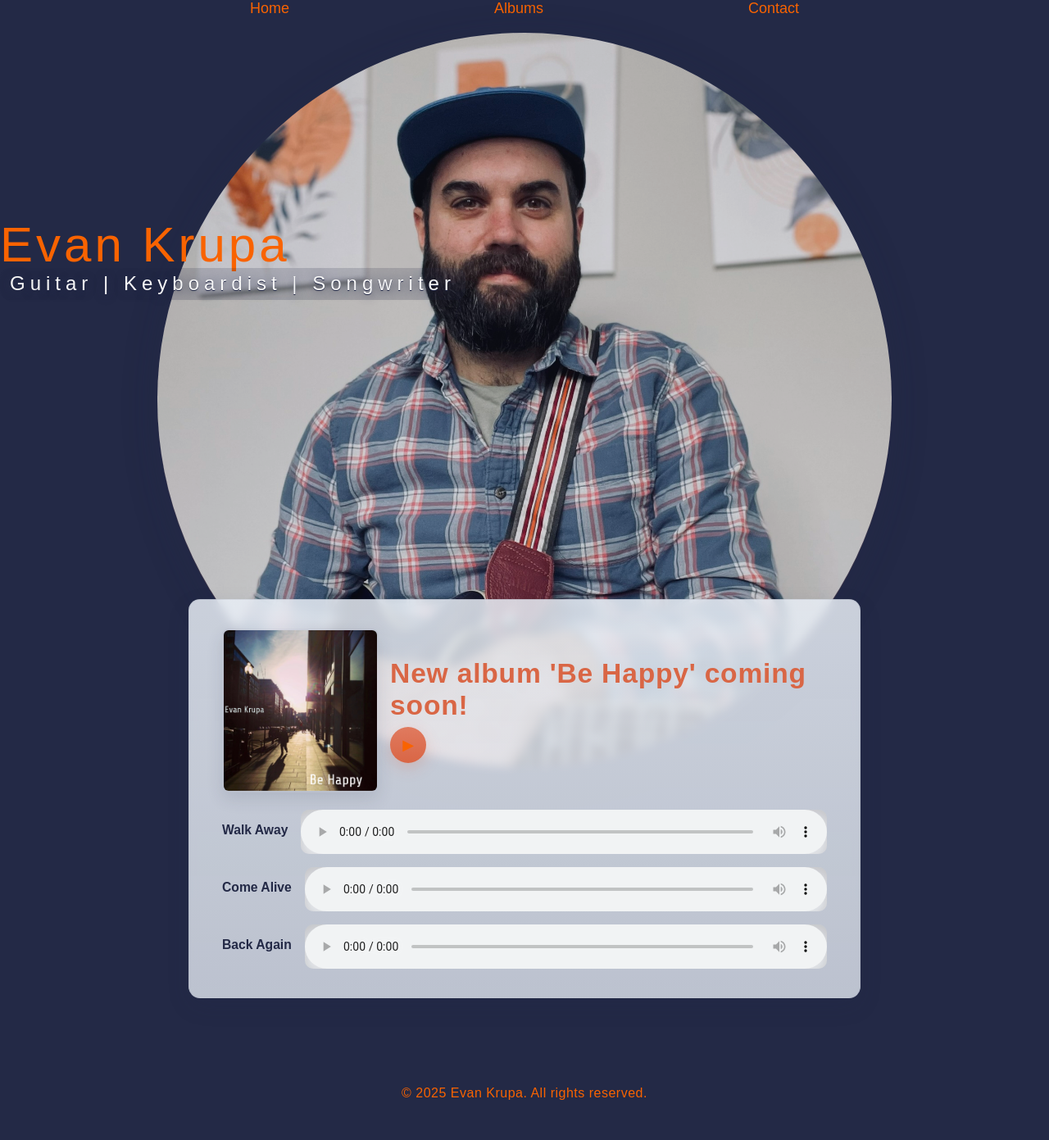
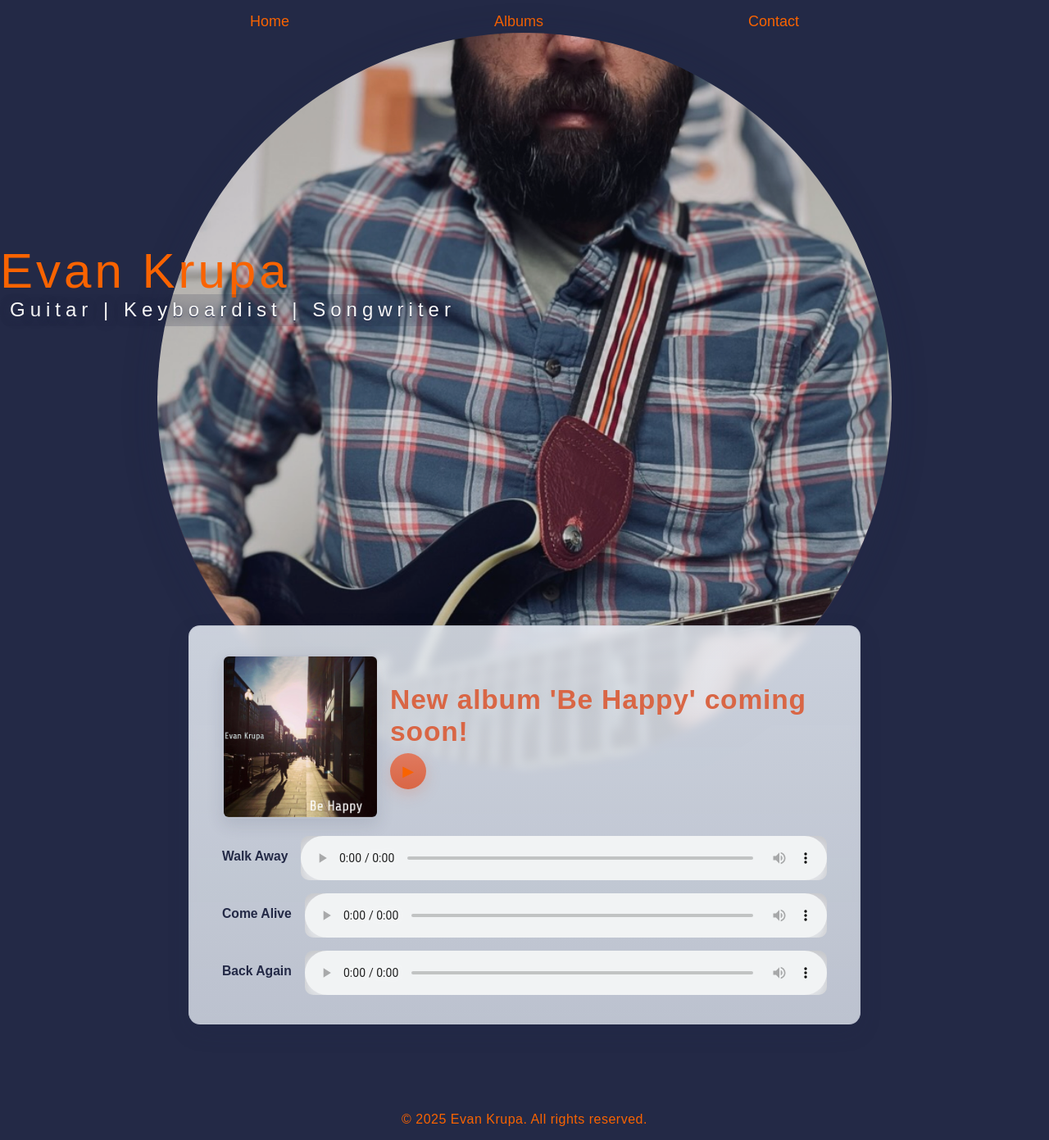
Before and after one commit to EKrupa/krupamusic, a Django app: page / in a window 1280 px wide. Shown: the whole page at 82% size. Before the commit the page ends 1342 px from the top, so only its background shows below. Run offline with Django 5.2, Linux system fonts and the light colour scheme.

Commit message:
background

```diff
--- a/static/css/index.css
+++ b/static/css/index.css
@@ -100,7 +100,7 @@ body::before {
     max-height: 900px;
     min-width: 320px;
     min-height: 320px;
-    background: url('/static/meguitar.jpeg') center center/cover no-repeat;
+    background: url('/static/beardguitar.jpeg') center center/cover no-repeat;
     border-radius: 50%;
     box-shadow: 0 8px 48px 0 #23294655, 0 1.5px 0 #e07a5f44;
     opacity: 0.82;
@@ -126,6 +126,7 @@ header {
 .navbar {
     display: flex;
     justify-content: center;
+    padding: 1rem 2rem;
     gap: 20px;
 
 }
```
Also changed, not shown: static/beardguitar.jpeg (added).
